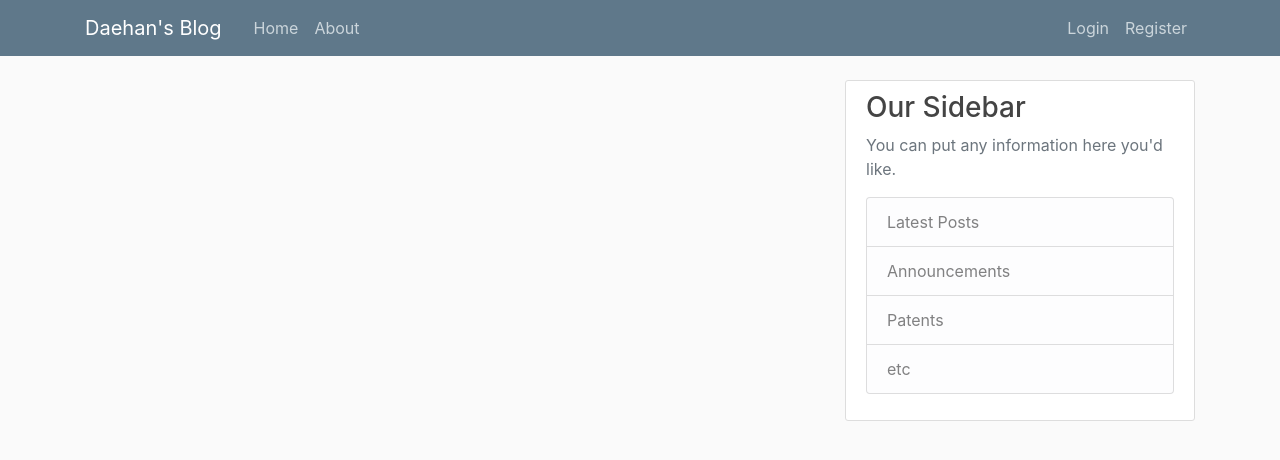
After one commit to Foxlee1015/1st_project, a Python web app: template flask/templates/layout.html in a window 1280 px wide. The commit adds this page. Shown: the top 460 px of the page. Run offline with Jinja, Linux system fonts and the light colour scheme; the template is opened without the code that fills it, so the values that code supplies are empty; some libraries are stand-ins or nearby versions.

Commit message:
edit info

```diff
--- /dev/null
+++ b/flask/templates/layout.html
@@ -0,0 +1,62 @@
+<!DOCTYPE html>
+<html lang="en">
+<head>
+    <meta charset="UTF-8">
+    <meta name="viewport" content="width=device-width, initial-scale=1, shrink-to-fit=no">
+    <!-- Bootstrap CSS -->
+    <link rel="stylesheet" href="https://stackpath.bootstrapcdn.com/bootstrap/4.3.1/css/bootstrap.min.css" integrity="sha384-ggOyR0iXCbMQv3Xipma34MD+dH/1fQ784/j6cY/iJTQUOhcWr7x9JvoRxT2MZw1T" crossorigin="anonymous">
+
+    <link rel="stylesheet" type="text/css" href="{{ url_for('static', filename='main.css') }}">
+    {% if title %}
+        <title>Flask_daehan {{title}} </title>
+    {% else %}
+        <title>Flask_daehan</title>
+    {% endif %}
+</head>
+<body>
+     <header class="site-header">
+        <nav class="navbar navbar-expand-md navbar-dark bg-steel fixed-top">
+            <div class="container">
+                <a class="navbar-brand mr-4" href="/">Daehan's Blog</a>
+                <button class="navbar-toggler" type="button" data-toggle="collapse" data-target="#navbarToggle" aria-controls="navbarToggle" aria-expanded="false" aria-label="Toggle navigation">
+                <span class="navbar-toggler-icon"></span>
+                </button>
+                <div class="collapse navbar-collapse" id="navbarToggle">
+                    <div class="navbar-nav mr-auto">
+                        <a class="nav-item nav-link" href="/">Home</a>
+                        <a class="nav-item nav-link" href="/about">About</a>
+                    </div>
+            <!-- Navbar Right Side -->
+                    <div class="navbar-nav">
+                        <a class="nav-item nav-link" href="/login">Login</a>
+                        <a class="nav-item nav-link" href="/register">Register</a>
+                    </div>
+                </div>
+            </div>
+        </nav>
+     </header>
+     <main role="main" class="container">
+         <div class="row">
+             <div class="col-md-8">
+                 {% block content %}{% endblock %}
+             </div>
+             <div class="col-md-4">
+                 <div class="content-section">
+                     <h3>Our Sidebar</h3>
+                     <p class='text-muted'>You can put any information here you'd like.
+                        <ul class="list-group">
+                            <li class="list-group-item list-group-item-light">Latest Posts</li>
+                            <li class="list-group-item list-group-item-light">Announcements</li>
+                            <li class="list-group-item list-group-item-light">Patents</li>
+                            <li class="list-group-item list-group-item-light">etc</li>
+                        </ul>
+                    </p>
+                </div>
+             </div>
+        </div>
+    </main>
+    <script src="https://code.jquery.com/jquery-3.3.1.slim.min.js" integrity="sha384-q8i/X+965DzO0rT7abK41JStQIAqVgRVzpbzo5smXKp4YfRvH+8abtTE1Pi6jizo" crossorigin="anonymous"></script>
+    <script src="https://cdnjs.cloudflare.com/ajax/libs/popper.js/1.14.7/umd/popper.min.js" integrity="sha384-UO2eT0CpHqdSJQ6hJty5KVphtPhzWj9WO1clHTMGa3JDZwrnQq4sF86dIHNDz0W1" crossorigin="anonymous"></script>
+    <script src="https://stackpath.bootstrapcdn.com/bootstrap/4.3.1/js/bootstrap.min.js" integrity="sha384-JjSmVgyd0p3pXB1rRibZUAYoIIy6OrQ6VrjIEaFf/nJGzIxFDsf4x0xIM+B07jRM" crossorigin="anonymous"></script>
+</body>
+</html>
```
Also changed, not shown: flask/hello.py (+5 -5 lines), flask/layout.html (deleted, +0 -10 lines), flask/templates/about.html (+4 -13 lines), flask/templates/home.html (+3 -14 lines), flask/templates/main.css (deleted).
